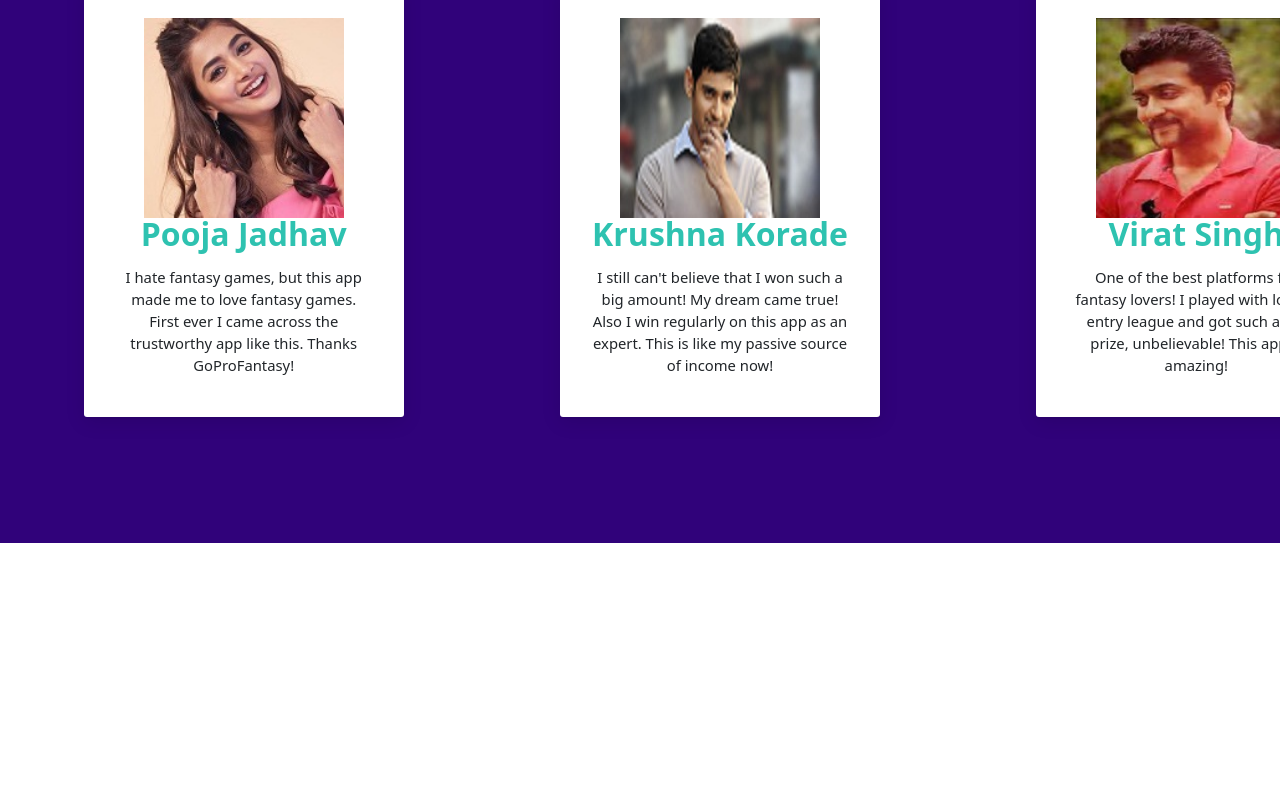
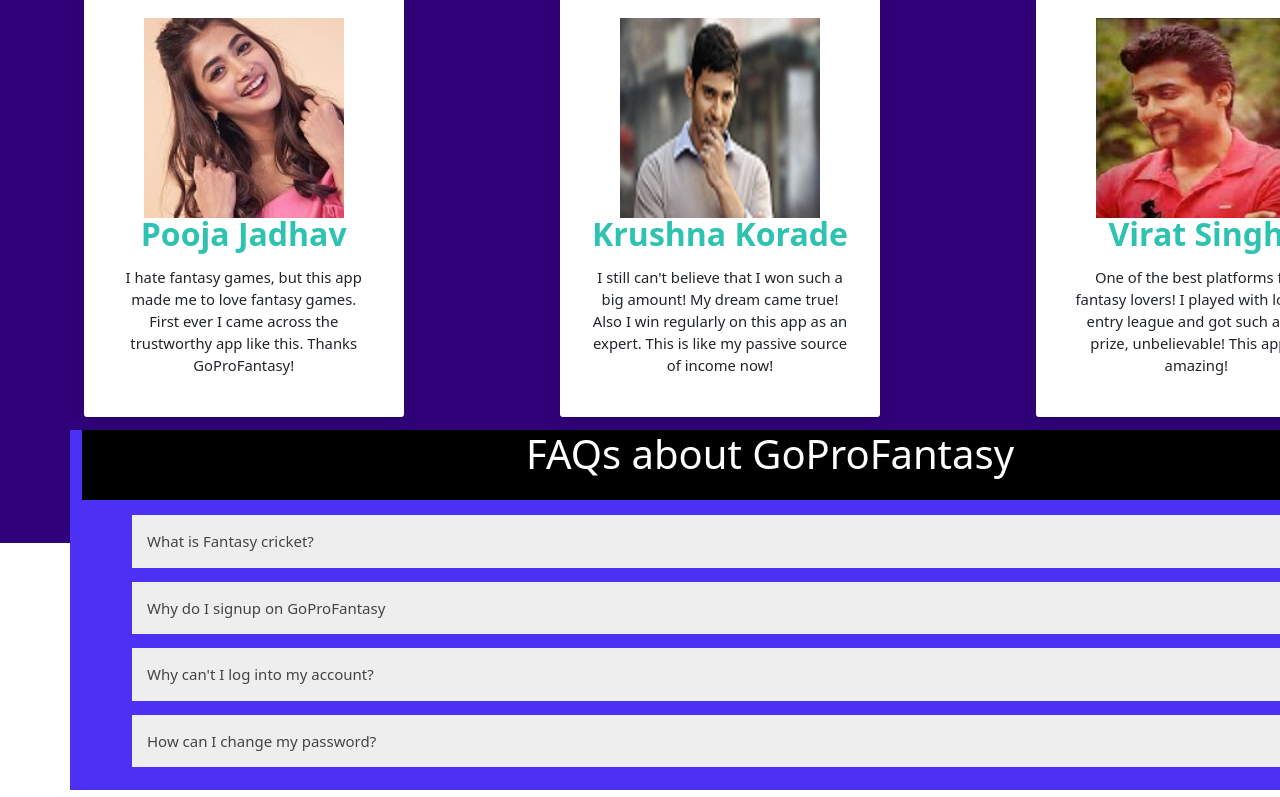
Before and after one commit to jadhavpooja2121/goprofantasy, a React (Create React App) app: page / in a window 1280 px wide. Shown: the part 2000-2797 px from the top of the page. Built offline with nearby package versions, Linux system fonts and the light colour scheme.

Commit message:
files modified

```diff
--- a/public/style.css
+++ b/public/style.css
@@ -460,7 +460,44 @@
   background: #2ec2b0;
 }
 
-footer{
+.faq-data {
+  position: absolute;
+  width: 1400px;
+  height: 360px;
+  top: 2430px;
+  padding: "10px";
+
+  background: #4c31f5;
+
+}
+
+.collapsible {
+  background-color: #eee;
+  color: #444;
+  cursor: pointer;
+  padding: 15px;
+  width: 100%;
+  border: none;
+  text-align: left;
+  outline: none;
+  font-size: 15px;
+}
+
+.active, .collapsible:hover {
+  background-color: #ccc;
+}
+
+.content {
+  padding: 0 18px;
+  display: none;
+  overflow: hidden;
+  background-color: #f1f1f1;
+}
+
+
+
+.footer-data{
+  background-color: #000000;
   color: silver;
   position:absolute;
   top: 2500px;
@@ -469,3 +506,6 @@
   bottom:0;
   width:100%;
 }
+footer{
+  background-color: #000000;
+}
--- a/src/App.js
+++ b/src/App.js
@@ -6,9 +6,17 @@
 import HowToPlay from "./components/HowToPlay";
 import UserStoryFeature from "./components/UserStories";
 import FooterNote from "./components/Footer";
+import FAQComponent from "./components/FAQs";
+import Contact from "./components/Contact";
+import {
+  BrowserRouter as Router,
+  Routes,
+  Route,
+} from 'react-router-dom';
 
 function App() {
   return (
+    <Router>
     <div className="container">
       <div className="block1">
         <Navbar />
@@ -23,19 +31,16 @@
         <div className="setCarousel">
           <LoadCarousel />
         </div>
-
-
-
-
       </div>
       <AppFeatures />
       <div>
-      <HowToPlay />
-      <UserStoryFeature />
-
+        <HowToPlay />
+        <UserStoryFeature />
       </div>
-      <FooterNote />
+      <FAQComponent />
+      <Contact />
     </div>
+    </Router>
   );
 }
 export default App;
--- /dev/null
+++ b/src/FAQdata.js
@@ -0,0 +1,25 @@
+const FAQdata = [
+  {
+    id: 1,
+    question: "What is Fantasy cricket?",
+    answer:
+      "Cricket is not just a sport in India, it's a religion. From Tests to T20s, you can join contests for all formats of international cricket on Vision11. Apart from ICC matches and tournaments, users can also play online cricket games from various cricket leagues like the IPL - followed and played across the world.But how does one join and play a fantasy cricket match on Vision11? All you need to do is register using your email address and mobile number. An even quicker way to sign up is by connecting your Google or Facebook account. The game comes with a set of rules that are put in place to ensure #FairPlay for everyone.",
+  },
+  {
+    id: 1,
+    question: "Why do I signup on GoProFantasy",
+    answer: "Easy breezy! Once you are GoProFantasy, choose your sport and register by filling out a short form, or just log in with your Facebook or Google account to play and enjoy on our fantasy cricket platform.",
+  },
+  {
+    id: 1,
+    question: "Why can't I log into my account?",
+    answer: "Check you credentials and try again after some time!",
+  },
+  {
+    id: 1,
+    question: "How can I change my password?",
+    answer: "Log into your account. Then go to profile section -> account -> Change password",
+  },
+];
+
+export default FAQdata;
--- /dev/null
+++ b/src/components/Contact.jsx
@@ -0,0 +1,75 @@
+import React from "react";
+import FooterNote from "./Footer";
+
+function Contact() {
+  return (
+    <div className="footer-data">
+      <footer class="page-footer font-small blue pt-4">
+        <div class="container-fluid text-center text-md-left">
+          <div class="row">
+            <div class="col-md-6 mt-md-0 mt-3">
+              <p>
+                <img
+                  src="/images/app_logo.png"
+                  alt="logo"
+                  width={"100px"}
+                  height={"50px"}
+                />
+                <h2>GoProFantasy</h2>
+                <h4 style={{ textAlign: "left", padding: "0px 40px" }}>
+                  Contact us at
+                </h4>
+                <h6 style={{ textAlign: "left", padding: "0px 40px" }}> 📩 support@goprofantasy.com</h6>
+                <h4 style={{ textAlign: "left", padding: "0px 40px" }}>
+                  For Business Inquiries
+                </h4>
+                <h6 style={{ textAlign: "left", padding: "0px 40px" }}> 📩 customer@goprofantasy.com</h6>
+              </p>
+            </div>
+
+            <hr class="clearfix w-100 d-md-none pb-3" />
+
+            <div class="col-md-3 mb-md-0 mb-3">
+              <h5 class="text-uppercase">Information</h5>
+
+              <ul class="list-unstyled">
+                <li>
+                  <a href="#!">About us</a>
+                </li>
+                <li>
+                  <a href="#!">FAQs</a>
+                </li>
+                <li>
+                  <a href="#!">Privacy policy</a>
+                </li>
+                <li>
+                  <a href="#!">Careers</a>
+                </li>
+              </ul>
+            </div>
+
+            <div class="col-md-3 mb-md-0 mb-3">
+              <h5 class="text-uppercase">Follow us on Social media</h5>
+
+              <ul class="list-unstyled">
+                <li>
+                  <a href="#!">Facebook</a>
+                </li>
+                <li>
+                  <a href="#!">Twitter</a>
+                </li>
+                <li>
+                  <a href="#!">LinkedIn</a>
+                </li>
+              </ul>
+
+            </div>
+          </div>
+        </div>
+      </footer>
+      <FooterNote></FooterNote>
+    </div>
+  );
+}
+
+export default Contact;
--- /dev/null
+++ b/src/components/FAQ.jsx
@@ -0,0 +1,32 @@
+import React from "react";
+import "bootstrap/dist/css/bootstrap.min.css";
+
+function toggleElement() {
+  var coll = document.getElementsByClassName("collapsible");
+  var i;
+
+  for (i = 0; i < coll.length; i++) {
+    coll[i].addEventListener("click", function () {
+      this.classList.toggle("active");
+      var content = this.nextElementSibling;
+      if (content.style.display === "block") {
+        content.style.display = "none";
+      } else {
+        content.style.display = "block";
+      }
+    });
+  }
+}
+function FAQ(props) {
+  return (
+    <div style={{padding:"7px 50px"}}>
+      <button type="button" class="collapsible" onClick={toggleElement}>
+        {props.question}
+      </button>
+      <div class="content">
+        <p>{props.answer}</p>
+      </div>
+    </div>
+  );
+}
+export default FAQ;
--- /dev/null
+++ b/src/components/FAQs.jsx
@@ -0,0 +1,35 @@
+import React from "react";
+import FAQdata from "../FAQdata";
+import FAQ from "./FAQ";
+
+function getFAQData(faqprops) {
+  return (
+    <FAQ
+      id={faqprops.id}
+      question={faqprops.question}
+      answer={faqprops.answer}
+    />
+  );
+}
+
+function FAQComponent() {
+  return (
+    <div className="row faq-data">
+      <div className="col-md">
+        <h1
+          style={{
+            backgroundColor: "#000000",
+            color: "#FFFFFF",
+            textAlign: "center",
+            height: "70px",
+          }}
+        >
+          FAQs about GoProFantasy
+        </h1>
+        <div>{FAQdata.map(getFAQData)}</div>
+      </div>
+    </div>
+  );
+}
+
+export default FAQComponent;
--- a/src/components/Footer.jsx
+++ b/src/components/Footer.jsx
@@ -5,7 +5,7 @@
 
 function FooterNote(){
     return(
-        <footer>© {year} All rights are reserved </footer>
+        <footer>© {year} GoProFantasy.com. All rights are reserved. </footer>
     );
 
 }
--- a/src/components/Navbar.jsx
+++ b/src/components/Navbar.jsx
@@ -2,6 +2,9 @@
 import "bootstrap/dist/css/bootstrap.min.css";
 import Button from "react-bootstrap/esm/Button";
 import apkLink from "../Constants";
+import FAQComponent from "./FAQs";
+import { Link } from "react-router-dom";
+
 
 function Navbar() {
   function handleDownload() {
@@ -11,6 +14,7 @@
     document.body.appendChild(element);
     element.click();
   }
+
   return (
     <nav class="navbar">
       <div class="container-fluid">
@@ -26,17 +30,16 @@
         <ul class="list">
           <li>
             <div class="play">
-              <a class="nav-link active" aria-current="page" href="#">
+            <a class="nav-link" href="#">
                 How to play
               </a>
             </div>
           </li>
-
           <li>
             <div class="faq">
-              <a class="nav-link" href="#">
+            <a class="nav-link" href="#">
                 FAQs
-              </a>
+            </a>
             </div>
           </li>
           <li>
@@ -46,8 +49,9 @@
               </a>
             </div>
             <div class="download">
-            < a href = {apkLink}>
-              <Button> Download App</Button></a>
+              <a href={apkLink}>
+                <Button> Download App</Button>
+              </a>
             </div>
           </li>
         </ul>
```
